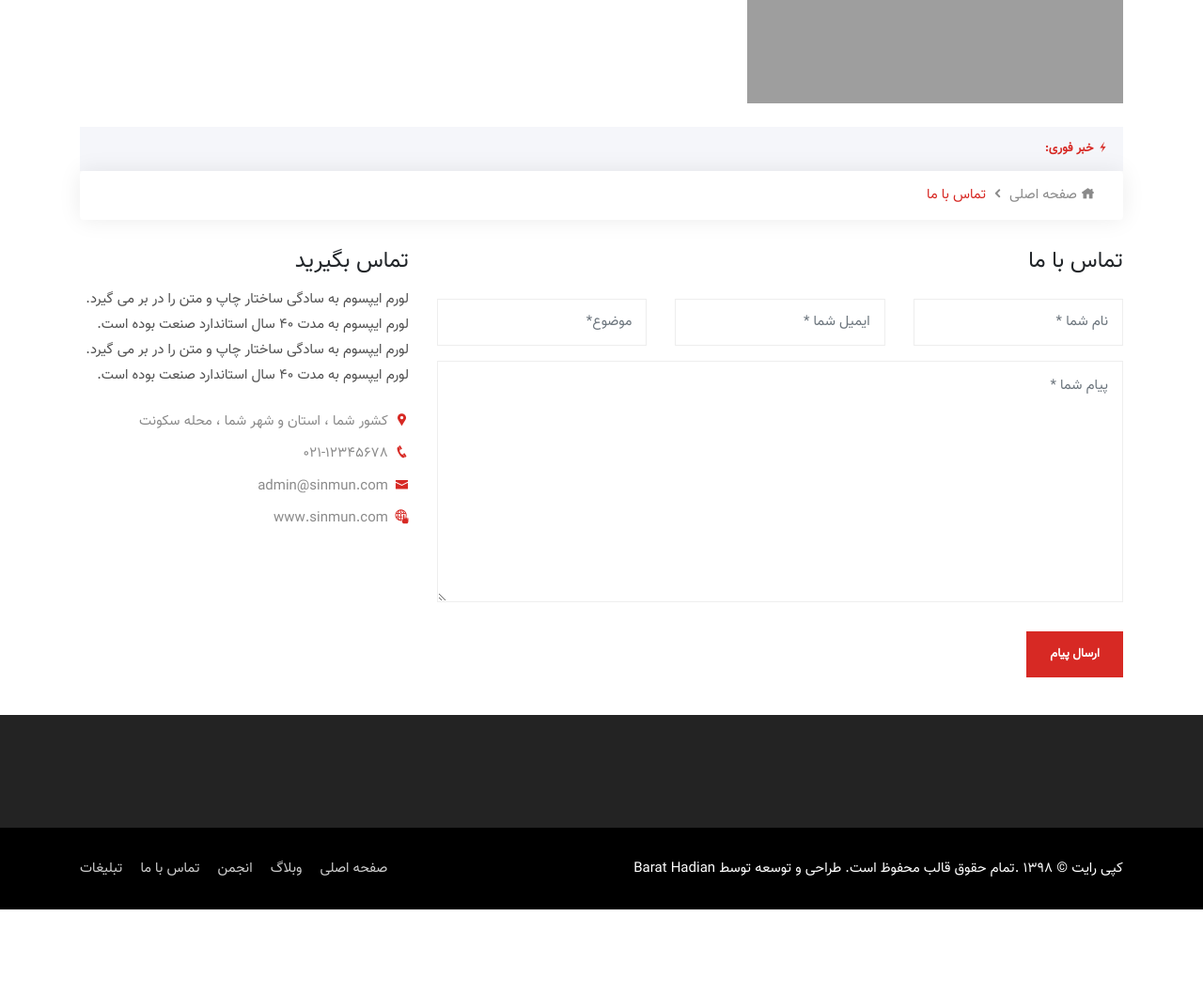
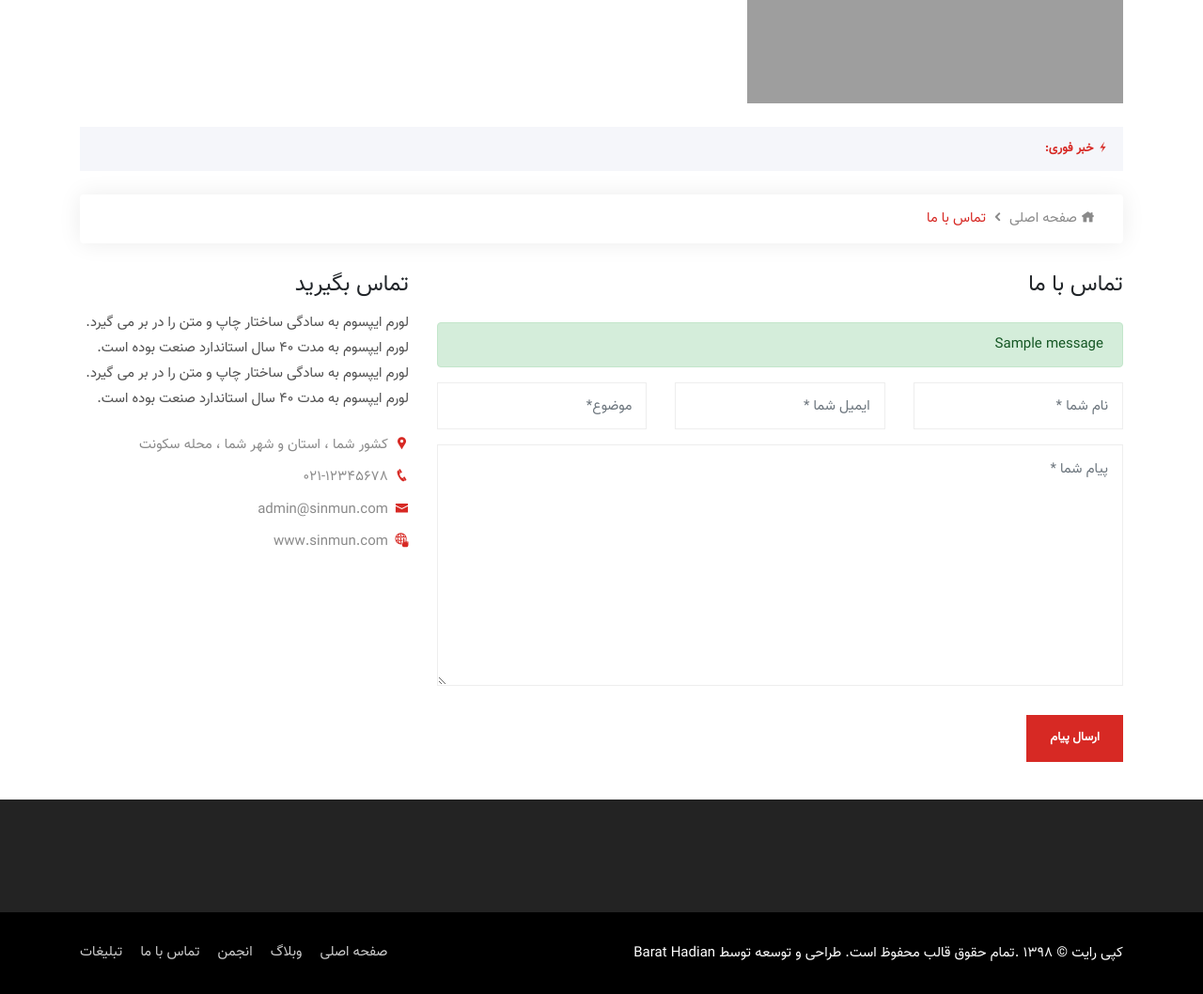
Before and after one commit to MSA2001/News-Blog, a Django app: template Blog/templates/Blog/contact.html in a window 1280 px wide. Shown: the part 215-1273 px from the top of the page at 94% size. Before the commit the page ends 1183 px from the top, so only its background shows below. Run offline with Django 3.2, Linux system fonts and the light colour scheme; the template is opened without the code that fills it, so the values that code supplies are empty; one stand-in notice (Sample message) is shown; some libraries are stand-ins or nearby versions; some web fonts are replaced; grey boxes are pictures that could not be loaded.

Commit message:
contact us form

```diff
--- a/Blog/admin.py
+++ b/Blog/admin.py
@@ -1,5 +1,6 @@
 from django.contrib import admin
-from .models import Article, Category
+from .models import Article, Category, Message
 # Register your models here.
 admin.site.register(Article)
 admin.site.register(Category)
+admin.site.register(Message)
--- a/Blog/templates/Blog/contact.html
+++ b/Blog/templates/Blog/contact.html
@@ -31,14 +31,13 @@
 
     <title>Sinmun - قالب HTML سینون , پوسته چندمنظوره سایت اخبار و مجله خبری</title>
 
-    <link rel="icon" type="image/png" href="{% static 'assets/img/favicon.png"' %}>
+    <link rel="icon" type="image/png" href="{% static 'assets/img/favicon.png' %}">
     </head>
 
     <body>
 
         <!-- Start Header Area -->
-        <header class=" header-area
-    ">
+        <header class="header-area">
     <!-- Start Top Header -->
 
 
@@ -107,6 +106,7 @@
                                 </ul>
                             </div>
                         </div>
+                    </div>
                 </nav>
             </div>
         </div>
@@ -154,8 +154,18 @@
                 <div class="col-lg-8 col-md-12">
                     <div class="contact-form">
                         <h3>تماس با ما</h3>
+                         {% if messages %}
 
-                        <form id="contactForm">
+                    {% for message in messages %}
+                        <div class="alert alert-success">
+                            {{ message }}
+                        </div>
+                    {% endfor %}
+
+                {% endif %}
+
+                        <form method="post">
+                            {% csrf_token %}
                             <div class="row">
                                 <div class="col-lg-4">
                                     <div class="form-group">
@@ -191,7 +201,7 @@
                                 </div>
 
                                 <div class="col-lg-12">
-                                    <button type="submit" class="btn btn-primary">ارسال پیام</button>
+                                    <button class="btn btn-primary">ارسال پیام</button>
                                     <div id="msgSubmit" class="h3 text-center hidden"></div>
                                     <div class="clearfix"></div>
                                 </div>
```
Also changed, not shown: Blog/models.py (+10 -0 lines), Blog/views.py (+9 -1 lines), Blog/migrations/0003_message.py (added), db.sqlite3.
